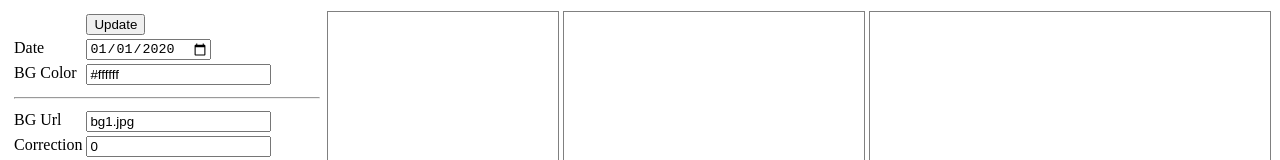
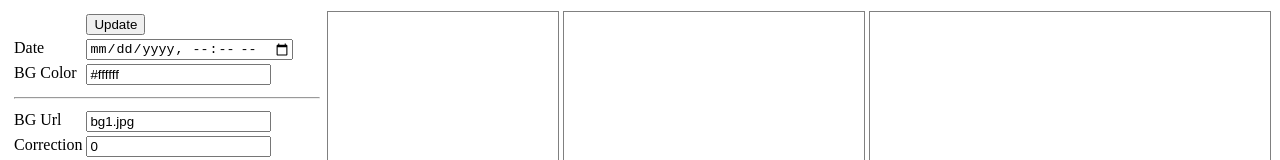
Before and after one commit to ogun/starmap, a plain HTML site: page client/client.html in a window 1280 px wide. Shown: the top 160 px of the page. Drawn offline with Linux system fonts and the light colour scheme; a web font is replaced by a local one.

Commit message:
Add hour information (fixes #7)

```diff
--- a/client/client.html
+++ b/client/client.html
@@ -19,7 +19,7 @@
                     </tr>
                     <tr>
                         <td>Date</td>
-                        <td><input type="date" name="starmap-date" id="starmap-date" value="2020-01-01"></td>
+                        <td><input type="datetime-local" name="starmap-date" id="starmap-date" value="2020-01-01"></td>
                     </tr>
                     <tr>
                         <td>BG Color</td>
```
